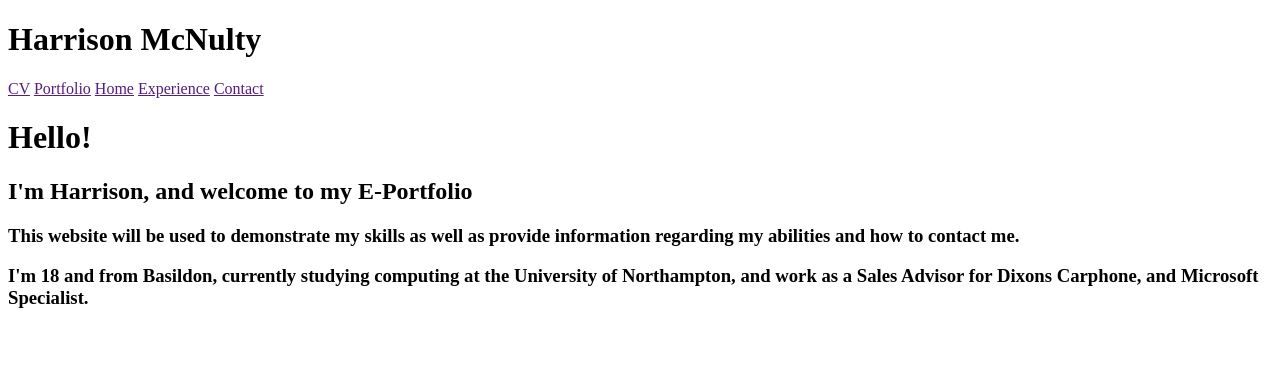
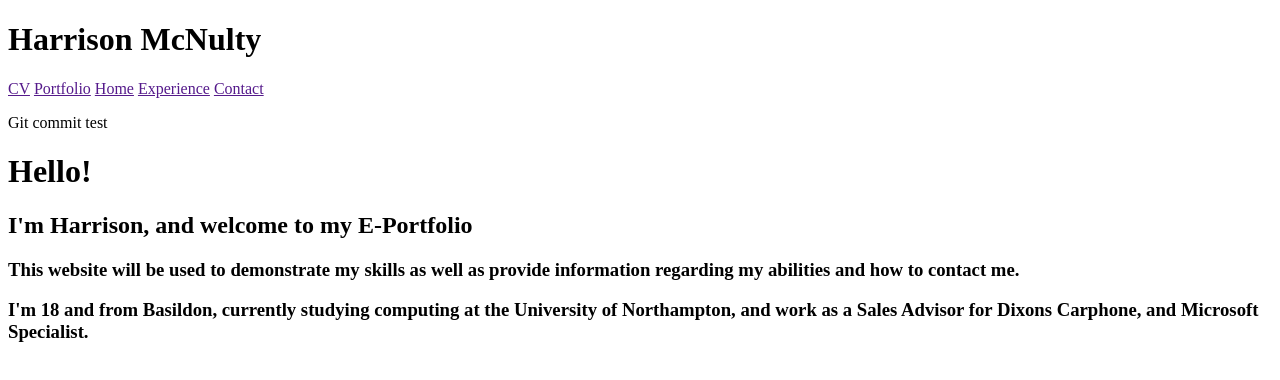
Before and after one commit to harrison18/AssessmentWork, a plain HTML site: page index.html in a window 1280 px wide. Drawn offline with Linux system fonts and the light colour scheme.

Commit message:
git commit test

```diff
--- a/index.html
+++ b/index.html
@@ -21,6 +21,7 @@
         <a href="">Home</a>
         <a href="">Experience</a>
         <a href="">Contact</a>
+        <p>Git commit test</p>
       </div>
     </nav>
 
```
